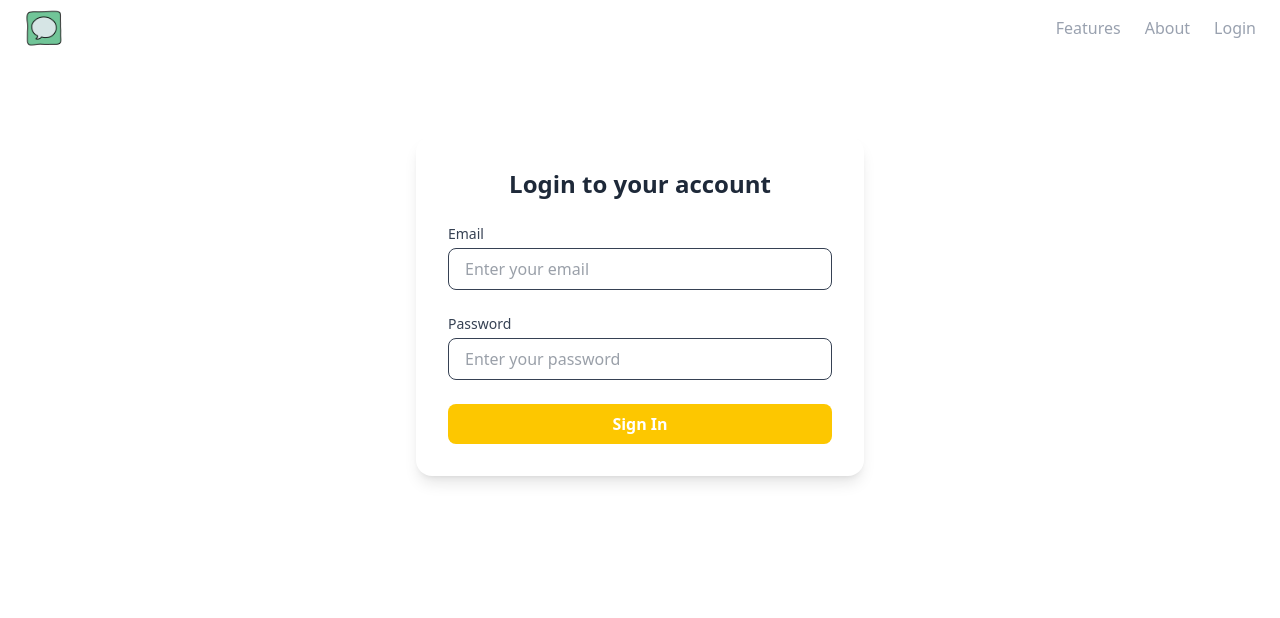
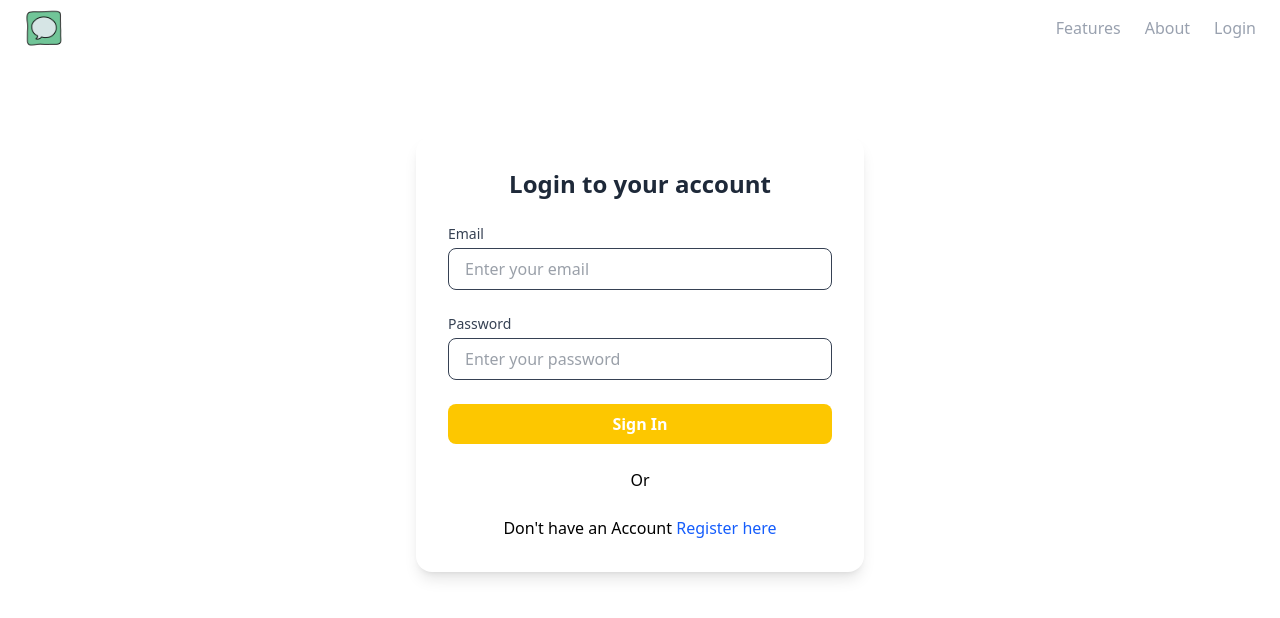
Before and after one commit to Vandan-Bhangale/Chat-App, a React (Vite) app in the folder Frontend/chat-app/: page /login in a window 1280 px wide. Shown: the top 618 px of the page. Built offline with nearby package versions, Linux system fonts and the light colour scheme; no server answers.

Commit message:
Small bugs fixed

```diff
--- a/Frontend/chat-app/src/Pages/Login.jsx
+++ b/Frontend/chat-app/src/Pages/Login.jsx
@@ -5,6 +5,7 @@ import toast from "react-hot-toast";
 import { useNavigate } from "react-router-dom";
 import { AuthContext } from "../Context/authContext.jsx";
 import { useContext } from "react";
+import { Link } from "react-router-dom";
 
 function Login() {
   const navigate = useNavigate();
@@ -90,6 +91,11 @@ function Login() {
             >
               Sign In
             </button>
+
+            <p className="text-black text-center">Or</p>
+            <div className="text-black text-center">
+                <span>Don't have an Account </span><Link to="/register" className="text-blue-600">Register here</Link>
+            </div>
           </Form>
         )}
       </Formik>
--- a/Frontend/chat-app/src/Pages/Signup.jsx
+++ b/Frontend/chat-app/src/Pages/Signup.jsx
@@ -1,7 +1,7 @@
 import { Form, Formik, Field, ErrorMessage } from "formik";
 import * as Yup from "yup";
 import axios from "axios";
-import { useNavigate } from "react-router-dom";
+import { Link, useNavigate } from "react-router-dom";
 import toast from "react-hot-toast"
 
 function Signup() {
@@ -154,6 +154,11 @@ const handleSubmit = async (values) => {
             >
               Register
             </button>
+
+            <p className="text-black text-center">Or</p>
+            <div className="text-black text-center">
+              <span>Already have an Account? </span><Link to="/login" className="text-blue-600">Login</Link>
+            </div>
           </Form>
         )}
       </Formik>
```
